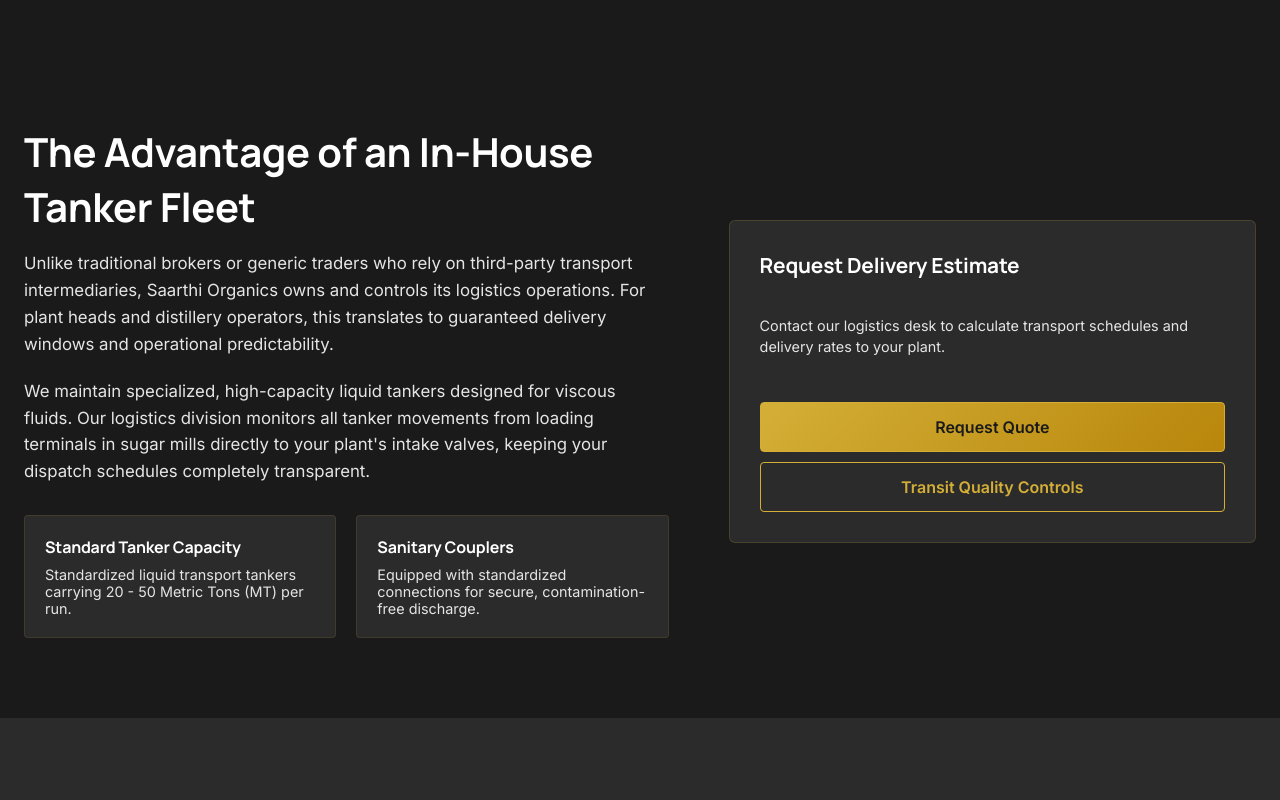
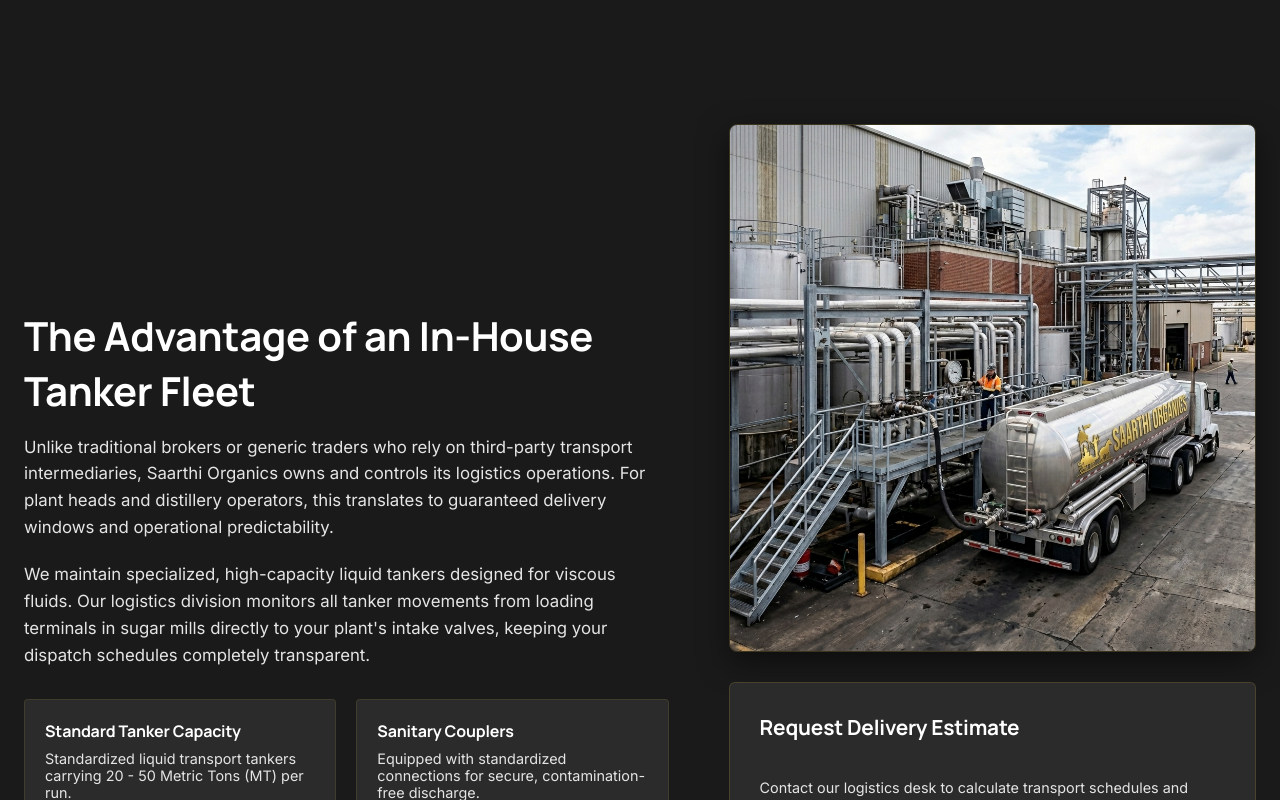
Before and after one commit to saarthi-organics/website, a Next.js app: page /logistics in a window 1280 px wide. Shown: the part 460-1260 px from the top of the page. Built offline with nearby package versions, Linux system fonts and the light colour scheme.

Commit message:
feat: integrate branded tanker image on logistics page

```diff
--- a/src/app/logistics/page.tsx
+++ b/src/app/logistics/page.tsx
@@ -1,4 +1,5 @@
 import Link from 'next/link';
+import Image from 'next/image';
 
 export default function LogisticsPage() {
   return (
@@ -38,7 +39,18 @@
             </div>
           </div>
 
-          <div style={{ flex: 0.9, minWidth: '300px' }}>
+          <div style={{ flex: 0.9, minWidth: '300px', display: 'flex', flexDirection: 'column', gap: '30px' }}>
+            <div className="logistics-visual">
+              <Image
+                src="/molasses_tanker.png"
+                alt="Premium stainless steel liquid transport tanker in logistics dispatch bay"
+                width={600}
+                height={400}
+                style={{ width: '100%', height: 'auto', objectFit: 'cover', display: 'block' }}
+                loading="lazy"
+              />
+            </div>
+
             <div className="quote-contact-card" style={{ background: 'var(--bg-light)' }}>
               <h3 style={{ fontSize: '1.3rem', color: 'var(--text-primary-light)', marginBottom: '12px' }}>Request Delivery Estimate</h3>
               <p style={{ fontSize: '0.9rem', color: 'var(--text-secondary-light)', lineHeight: '1.5', marginBottom: '20px' }}>
```
